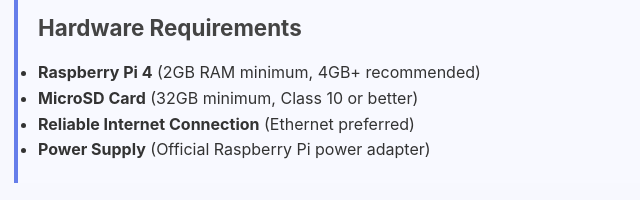
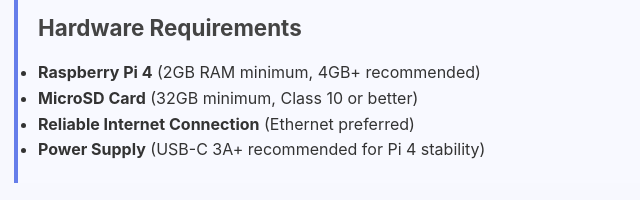
Before and after one commit to OpenADP/home_page, a plain HTML site: page quickstart-raspberry-pi.html in a window 1280 px wide. Shown: the part 1520-1720 px from the top of the page, 186-826 px from the left. Drawn offline with Linux system fonts and the light colour scheme.

Commit message:
Minor update.

```diff
--- a/quickstart-raspberry-pi.html
+++ b/quickstart-raspberry-pi.html
@@ -313,7 +313,7 @@
                         <li><strong>Raspberry Pi 4</strong> (2GB RAM minimum, 4GB+ recommended)</li>
                         <li><strong>MicroSD Card</strong> (32GB minimum, Class 10 or better)</li>
                         <li><strong>Reliable Internet Connection</strong> (Ethernet preferred)</li>
-                        <li><strong>Power Supply</strong> (Official Raspberry Pi power adapter)</li>
+                        <li><strong>Power Supply</strong> (USB-C 3A+ recommended for Pi 4 stability)</li>
                     </ul>
                 </div>
 
```
